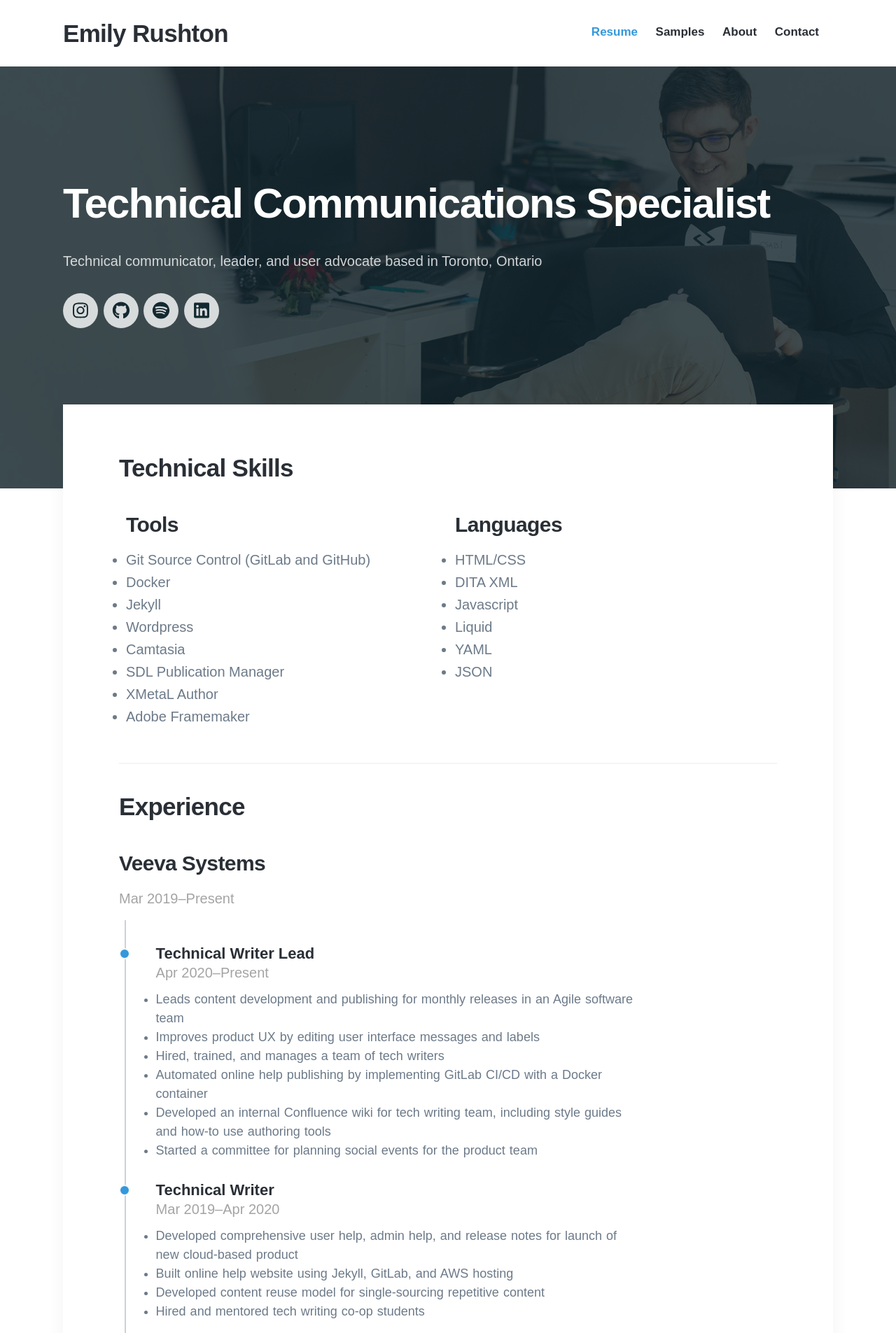
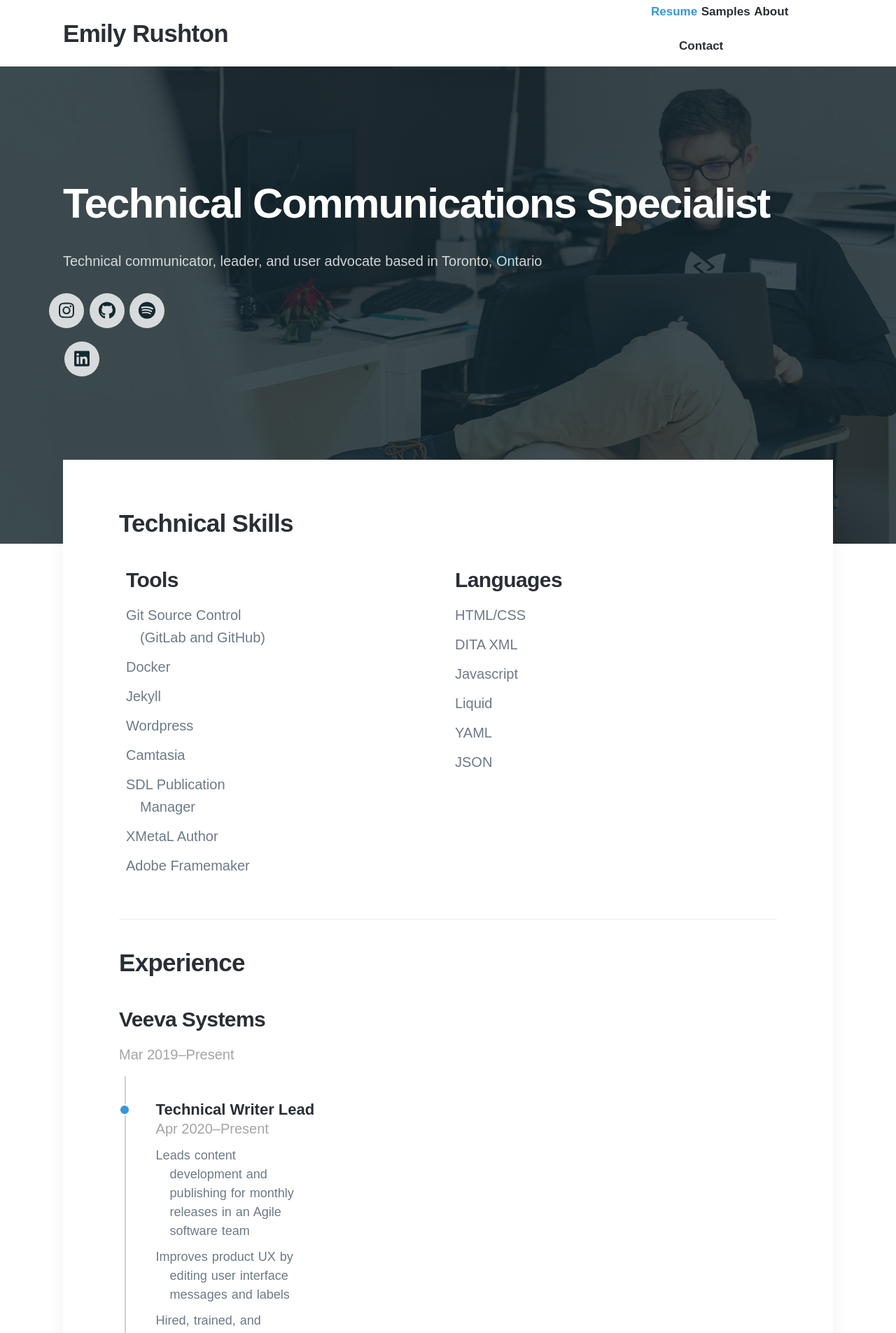
Before and after one commit to emilyrushton/emilyrushton.github.io, a Jekyll site: the page built from index.html, in a window 1280 px wide. Shown: the top 1905 px of the page at 70% size. Built offline with Jekyll 4.4.1, drawn with Linux system fonts in a browser that asks for light colours; nearby versions of some CDN libraries; some web fonts are replaced.

Commit message:
Update custom.css

```diff
--- a/css/custom.css
+++ b/css/custom.css
@@ -129,5 +129,10 @@
 }
 
 ul {
-  list-style-position: outside;
+    list-style: none;
+    width: 200px;
+    text-indent: -20px; /* key property */
+    margin-left: 20px; /* key property */
+
 }
+li { margin-bottom: 10px; }
```
